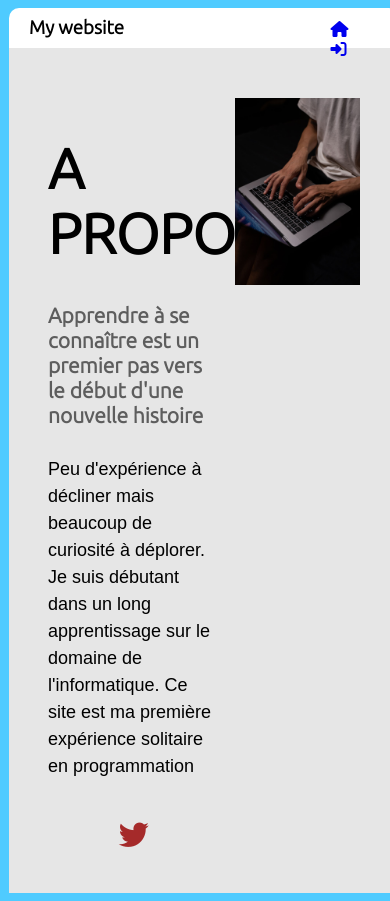
After one commit to ihsan-salman/OC-P13_Project, a Django app: a page that uses FavArche/Arche/templates/favarche/base.html in a window 390 px wide; the page is wider, and only the part inside the window is pictured. The commit adds this page. Run offline with Django 3.2, Linux system fonts and the light colour scheme; some libraries are stand-ins or nearby versions.

Commit message:
about us page coding

```diff
--- a/FavArche/Arche/static/css/styles.css
+++ b/FavArche/Arche/static/css/styles.css
@@ -1,3 +1,5 @@
+@import url('https://fonts.googleapis.com/css2?family=Poppins:wght@200&family=Ubuntu:wght@300&display=swap');
+
 @charset "UTF-8";
 
 
@@ -56,7 +58,7 @@
 	}
 	#side_menu{
 		float: left;
-		width: 370px;
+		width: 23%;
 		margin-top: -10px;
 	}
 	#side_menu_div1{
@@ -66,7 +68,6 @@
 		padding-left: 20px;
 	}
 	#side_menu_div2{
-		height: 40px;
 		background-color: white;
 		border-radius: 0px 0px 3px 3px;
 		padding-left: 20px;
@@ -77,19 +78,28 @@
 		margin-top: 10px;
 		padding-top: 10px;
 	}
+	#explore_menu{
+		margin-left: -40px;
+		margin-top: 5px;
+		display: grid;
+	}
+	#explore_menu_link{
+		margin-bottom: 10px;
+	}
 	#middle_div{
 		float: left;
-		width: 700px;
+		width: 50%;
 		margin-left: 15px;
 		background-color: white;
 		border-radius: 3px 3px 3px 3px;
 	}
 	#social_menu{
-		float: left;
-		width: 370px;
-		margin-left: 15px;
+		float: right;
+		width: 25%;
+		margin-left: 10px;
 		background-color: white;
 		border-radius: 3px 3px 3px 3px;
+
 	}
 	#page_white_div{
 		background-color: white;
@@ -245,6 +255,7 @@
 	.contact-box-right{
 		padding: 25px 40px;
 		background-color: #fff;
+		border-radius: 0px 3px 3px 0px;
 	}
 	.contact_title{
 		position: relative;
@@ -295,10 +306,88 @@
 	.contact_btn:hover{
 		background-color: #27ae60;
 	}
+	.container_about{
+	width: 80%;
+	display: block;
+	margin:auto;
+	background-color: #ddd;
+	}
+	.content_section{
+		padding-top: 50px;
+		float: left;
+		width: 55%;
+	}
+	.image_section{
+		float: right;
+		width: 40%;
+		padding-top: 50px;
+	}
+	.image_section img{
+		width: 100%;
+		height: auto;
+	}
+	.content_section .title{
+		text-transform: uppercase;
+		font-size: 28px;
+	}
+	.content_section .content h4{
+		margin-top: 20px;
+		color:#5d5d5d;
+		font-size: 21px;
+	}
+	.content_section .content p{
+		margin-top: 10px;
+		font-family: sans-serif;
+		font-size: 18px;
+		line-height: 1.5;
+	}
+	.content_section .social{
+		margin: 40px 40px;
+		text-align: center;
+	}
+	.content_section .social i{
+		color:#a52a2a;
+		font-size: 30px;
+		padding:0px 10px;
+	}
+	.content_section .social i:hover{
+		color:#3d3d3d;
+	}
+
 }
 
-@media screen and (max-width: 960px) {
-  # {
+@media screen and (max-width: 768px){
+	body{
+		background-color: black;
+	}
+	.container_about{
+	width: 80%;
+	display: block;
+	margin:auto;
+	padding-top:50px;
+	}
+	.content_section{
+		float:none;
+		width:100%;
+		display: block;
+		margin:auto;
+	}
+	.image_section{
+		float:none;
+		width:100%;
 
-  }
+	}
+	.image_section img{
+		width: 100%;
+		height: auto;
+		display: block;
+		margin:auto;
+	}
+	.content_section .title{
+		text-align: center;
+		font-size: 19px;
+	}
+	.content_section .social{
+		text-align: center;
+	}
 }
--- /dev/null
+++ b/FavArche/Arche/templates/favarche/about.html
@@ -0,0 +1,29 @@
+{% extends 'favarche/base.html' %}
+
+{% block content %}
+{% load static %}
+
+	<div id="main-div">
+		<div id="page_main_div">
+			<div class="container_about">
+				<div class="content_section">
+					<div class="title">
+						<h1>A Propos</h1>
+					</div>
+					<div class="content">
+						<h4>Apprendre à se connaître est un premier pas vers le début d'une nouvelle histoire</h4>
+						<p>Peu d'expérience à décliner mais beaucoup de curiosité à déplorer. Je suis débutant dans un long apprentissage sur le domaine de l'informatique. Ce site est ma première expérience solitaire en programmation </p>
+
+					</div>
+					<div class="social">
+						<a href="https://twitter.com/alp_sahih" target="_blank"><i class="fab fa-twitter"></i></a>
+					</div>
+				</div>
+				<div class="image_section">
+					<img src="{% static 'img/about_us.jpg' %}">
+				</div>
+			</div>
+		</div>
+	</div>
+
+{% endblock %}
--- a/FavArche/Arche/templates/favarche/base.html
+++ b/FavArche/Arche/templates/favarche/base.html
@@ -56,17 +56,10 @@
 						{% endif %}
 					{% elif request.get_full_path != '/login/' %}
 						<li id="menu_redirection_page" class="tooltip">
-							<a class="nav-link" href="{% url 'login' %}">
+							<a href="{% url 'login' %}">
 								<i class="fas fa-sign-in-alt">
 									<span class="tooltiptext">Connexion</span>
 								</i>
-							</a>
-						</li>
-					{% endif %}
-					{% if request.get_full_path != '/contact/' %}
-						<li id="menu_redirection_page" class="tooltip">
-							<a class="nav-link" id="link_color" href="{% url 'contact' %}">
-								Contact<span class="tooltiptext">Voir nos contacts</span>
 							</a>
 						</li>
 					{% endif %}
--- a/FavArche/Arche/views.py
+++ b/FavArche/Arche/views.py
@@ -34,6 +34,10 @@ def contact(request):
             return HttpResponse('Invalid header found.')
         return redirect('/contact/')
     return render(request, 'favarche/contact.html')
+
+def about_us(request):
+    ''' Return about page result '''
+    return render(request, 'favarche/about.html')
 
 
 def create_account(request):
--- a/FavArche/FavArche/urls.py
+++ b/FavArche/FavArche/urls.py
@@ -31,6 +31,7 @@ urlpatterns = [
     url(r'^$', views.index, name = 'home'),
     path('admin/', admin.site.urls),
     url(r'^contact/', views.contact, name = 'contact'),
+    url(r'^a_propos/', views.about_us, name = 'about_us'),
 
     url(r'^create_account/', views.create_account, name='create_account'),
     path('login/', views.CustomLoginView.as_view(), name='login'),
```
Also changed, not shown: FavArche/Arche/static/js/scripts.js (deleted, +0 -21 lines), FavArche/Arche/templates/favarche/index.html (+12 -1 lines), FavArche/Arche/static/img/about_us.jpg (added).
